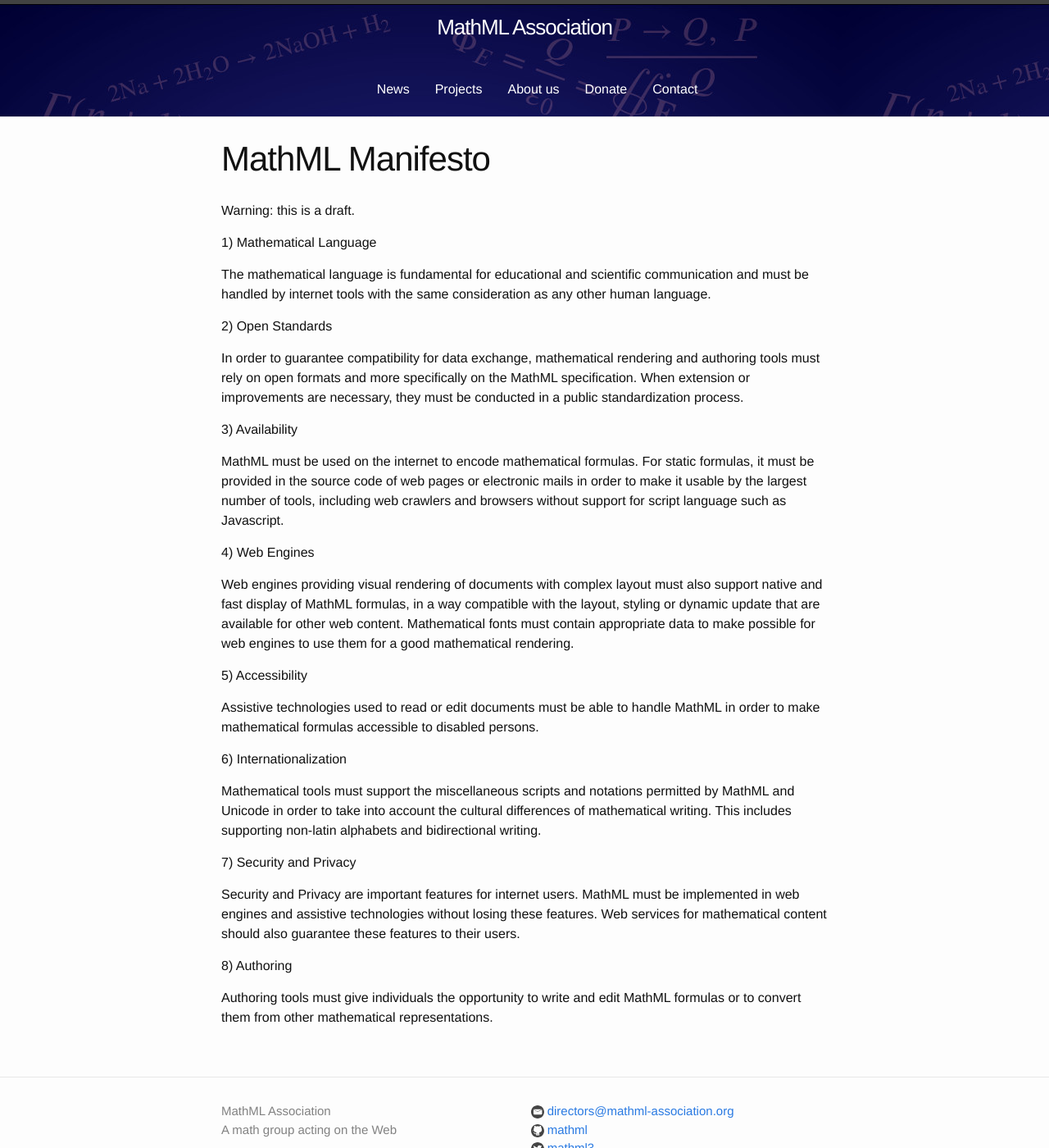
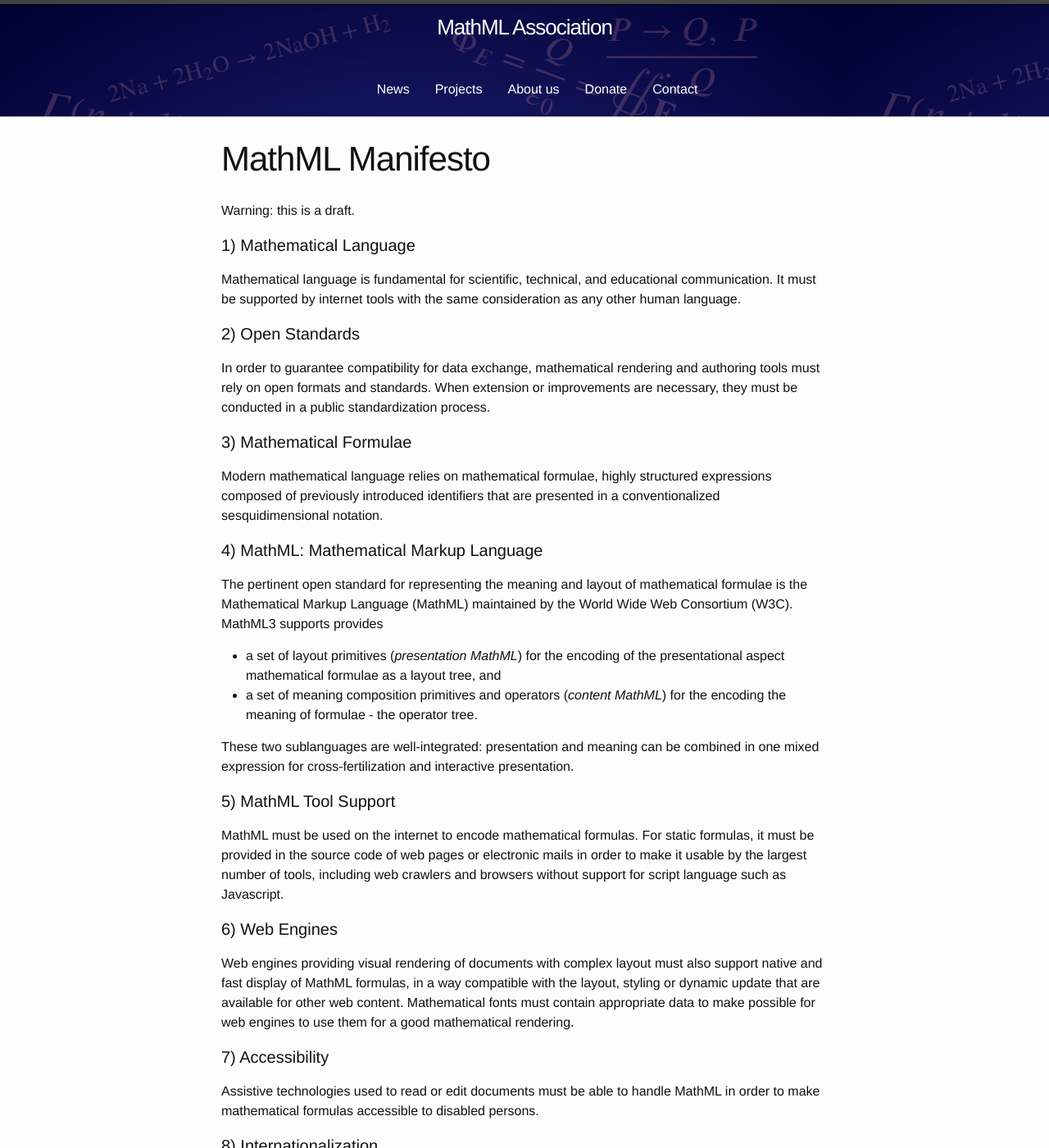
Before and after one commit to MathML/website, a Jekyll site: the page built from manifesto.md, in a window 1280 px wide and 1400 px high. Shown: the whole window at 82% size. Built offline with Jekyll 4.4.1, drawn with Linux system fonts in a browser that asks for light colours; some of the changed text lies outside the part shown.

Commit message:
first formatting and clarification of MathML (content/presentation)"

```diff
--- a/manifesto.md
+++ b/manifesto.md
@@ -5,56 +5,75 @@
 
 Warning: this is a draft.
 
-1) Mathematical Language
+#### 1) Mathematical Language
 
-   The mathematical language is fundamental for educational and scientific
-   communication and must be handled by internet tools with the same
-   consideration as any other human language.
+Mathematical language is fundamental for scientific, technical, and educational
+communication.  It must be supported by internet tools with the same consideration as any
+other human language.
 
-2) Open Standards
+#### 2) Open Standards
 
-   In order to guarantee compatibility for data exchange, mathematical
-   rendering and authoring tools must rely on open formats and more
-   specifically on the MathML specification. When extension or improvements are
-   necessary, they must be conducted in a public standardization process.
+In order to guarantee compatibility for data exchange, mathematical rendering and
+authoring tools must rely on open formats and standards. When extension or improvements
+are necessary, they must be conducted in a public standardization process.
 
-3) Availability
+#### 3) Mathematical Formulae
 
-   MathML must be used on the internet to encode mathematical formulas. For
-   static formulas, it must be provided in the source code of web pages or
-   electronic mails in order to make it usable by the largest number of tools,
-   including web crawlers and browsers without support for script language such
-   as Javascript.
+Modern mathematical language relies on mathematical formulae, highly structured
+expressions composed of previously introduced identifiers that are presented in a
+conventionalized sesquidimensional notation.
 
-4) Web Engines
+#### 4) MathML: Mathematical Markup Language
 
-   Web engines providing visual rendering of documents with complex layout
-   must also support native and fast display of MathML formulas, in a way
-   compatible with the layout, styling or dynamic update that are available for
-   other web content. Mathematical fonts must contain appropriate data to make
-   possible for web engines to use them for a good mathematical rendering.
+The pertinent open standard for representing the meaning and layout of mathematical
+formulae is the Mathematical Markup Language (MathML) maintained by the World Wide Web
+Consortium (W3C). MathML3 supports provides
 
-5) Accessibility
+* a set of layout primitives (*presentation MathML*) for the encoding of the
+  presentational aspect mathematical formulae as a layout tree, and
+* a set of meaning composition primitives and operators (*content MathML*) for the
+  encoding the meaning of formulae - the operator tree.
 
-   Assistive technologies used to read or edit documents must be able to
-   handle MathML in order to make mathematical formulas accessible to disabled
-   persons.
+These two sublanguages are well-integrated: presentation and meaning can be combined in
+one mixed expression for cross-fertilization and interactive presentation.
 
-6) Internationalization
+#### 5) MathML Tool Support
 
-   Mathematical tools must support the miscellaneous scripts and notations
-   permitted by MathML and Unicode in order to take into account the cultural
-   differences of mathematical writing. This includes supporting non-latin
-   alphabets and bidirectional writing.
+MathML must be used on the internet to encode mathematical formulas. For
+static formulas, it must be provided in the source code of web pages or
+electronic mails in order to make it usable by the largest number of tools,
+including web crawlers and browsers without support for script language such
+as Javascript.
 
-7) Security and Privacy
+#### 6) Web Engines
 
-   Security and Privacy are important features for internet users. MathML must
-   be implemented in web engines and assistive technologies without losing
-   these features. Web services for mathematical content should also guarantee
-   these features to their users.
+Web engines providing visual rendering of documents with complex layout
+must also support native and fast display of MathML formulas, in a way
+compatible with the layout, styling or dynamic update that are available for
+other web content. Mathematical fonts must contain appropriate data to make
+possible for web engines to use them for a good mathematical rendering.
 
-8) Authoring
+#### 7) Accessibility
 
-   Authoring tools must give individuals the opportunity to write and edit
-   MathML formulas or to convert them from other mathematical representations.
+Assistive technologies used to read or edit documents must be able to
+handle MathML in order to make mathematical formulas accessible to disabled
+persons.
+
+#### 8) Internationalization
+
+Mathematical tools must support the miscellaneous scripts and notations
+permitted by MathML and Unicode in order to take into account the cultural
+differences of mathematical writing. This includes supporting non-latin
+alphabets and bidirectional writing.
+
+#### 9) Security and Privacy
+
+Security and Privacy are important features for internet users. MathML must
+be implemented in web engines and assistive technologies without losing
+these features. Web services for mathematical content should also guarantee
+these features to their users.
+
+#### 10) Authoring
+
+Authoring tools must give individuals the opportunity to write and edit
+MathML formulas or to convert them from other mathematical representations.
```
